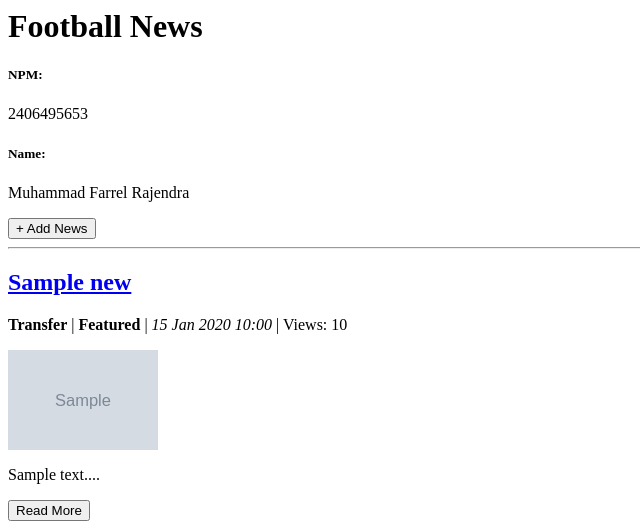
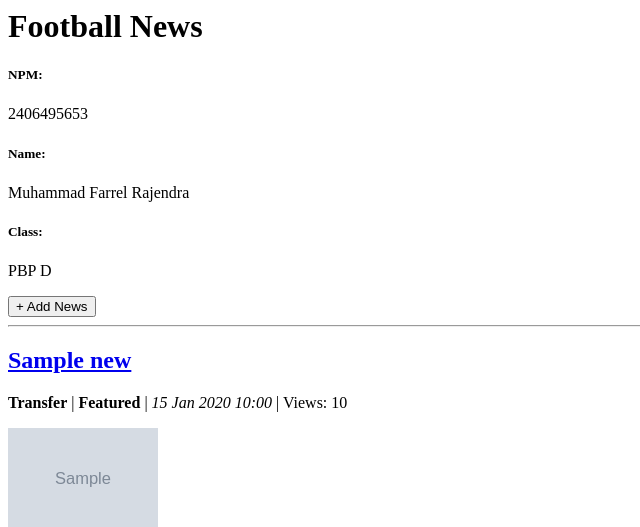
Before and after one commit to farrelzzz/football-news, a Django app: page / in a window 1280 px wide. Shown: the top 527 px of the page, without its empty margins (0-640 px from the left). Run offline with Django 5.2, Linux system fonts and the light colour scheme; tables that the repository leaves empty hold one stand-in row (values such as "Sample post"); grey boxes marked "Sample" are stand-in pictures.

Commit message:
sudah lewat waktu tutorial: perubahan di main/templates/main.html  dan main/urls.py

```diff
--- a/main/templates/main.html
+++ b/main/templates/main.html
@@ -1,11 +1,13 @@
 <h1>Football News</h1>
 
 <h5>NPM: </h5>
-<p>{{ npm }}<p>
+<p>{{ npm }}</p>
 
 <h5>Name:</h5>
 <p>{{ name }}</p>
 
+<h5>Class:</h5>
+<p>{{ class }}</p>
 
 <a href="{% url 'main:create_news' %}">
   <button>+ Add News</button>
--- a/main/urls.py
+++ b/main/urls.py
@@ -7,8 +7,8 @@ app_name = 'main'
 urlpatterns = [
     path('', show_main, name='show_main'),
     path('create-news/', create_news, name='create_news'),
+    path('news/<str:id>/', show_news, name='show_news'),
     path('xml/', show_xml, name='show_xml'),
-    path('news/<str:id>/', show_news, name='show_news'),
     path('json/', show_json, name='show_json'),
     path('xml/<str:news_id>/', show_xml_by_id, name='show_xml_by_id'),
     path('json/<str:news_id>/', show_json_by_id, name='show_json_by_id'),
```
